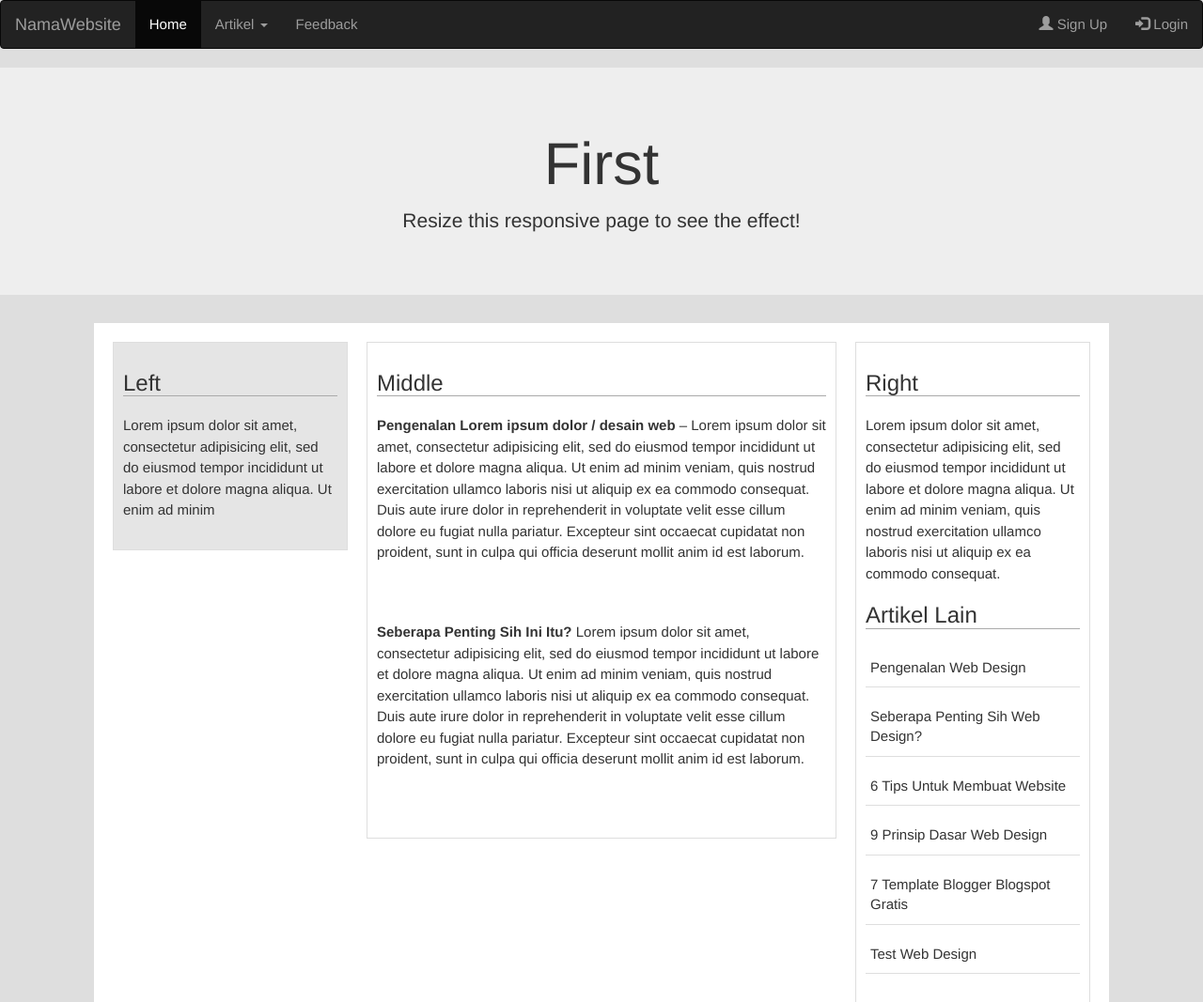
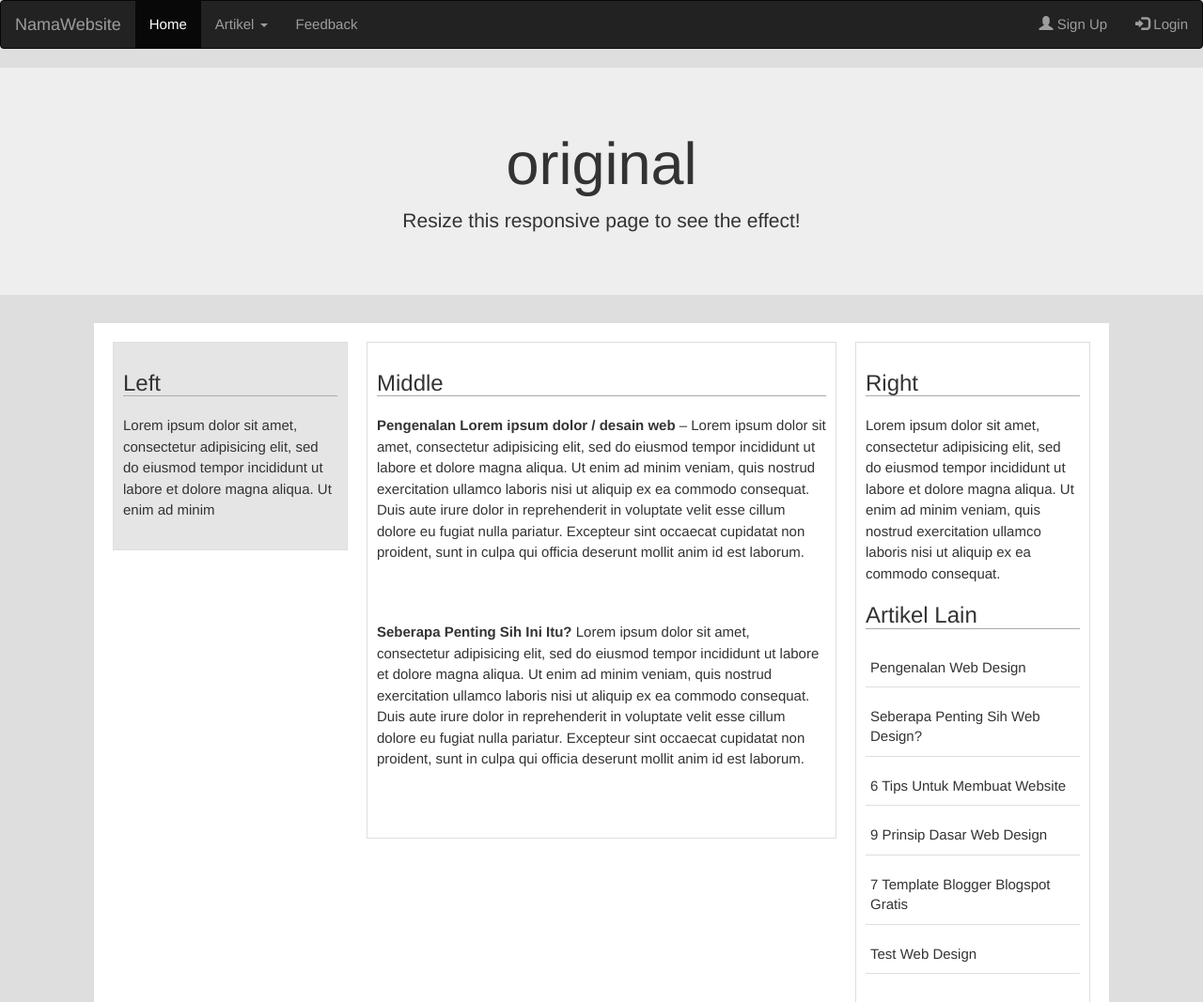
Before and after one commit to oktakev/webFramework, a plain HTML site: page index.html in a window 1280 px wide. Shown: the top 1067 px of the page at 94% size. Drawn offline with Linux system fonts and the light colour scheme.

Commit message:
original

```diff
--- a/index.html
+++ b/index.html
@@ -35,7 +35,7 @@
 
 	<!--Jumbtron start-->
 <div class="jumbotron text-center">
-  <h1>First</h1>
+  <h1>original</h1>
   <p>Resize this responsive page to see the effect!</p>
 </div>
 	<!--End of Jumbtron-->
```
